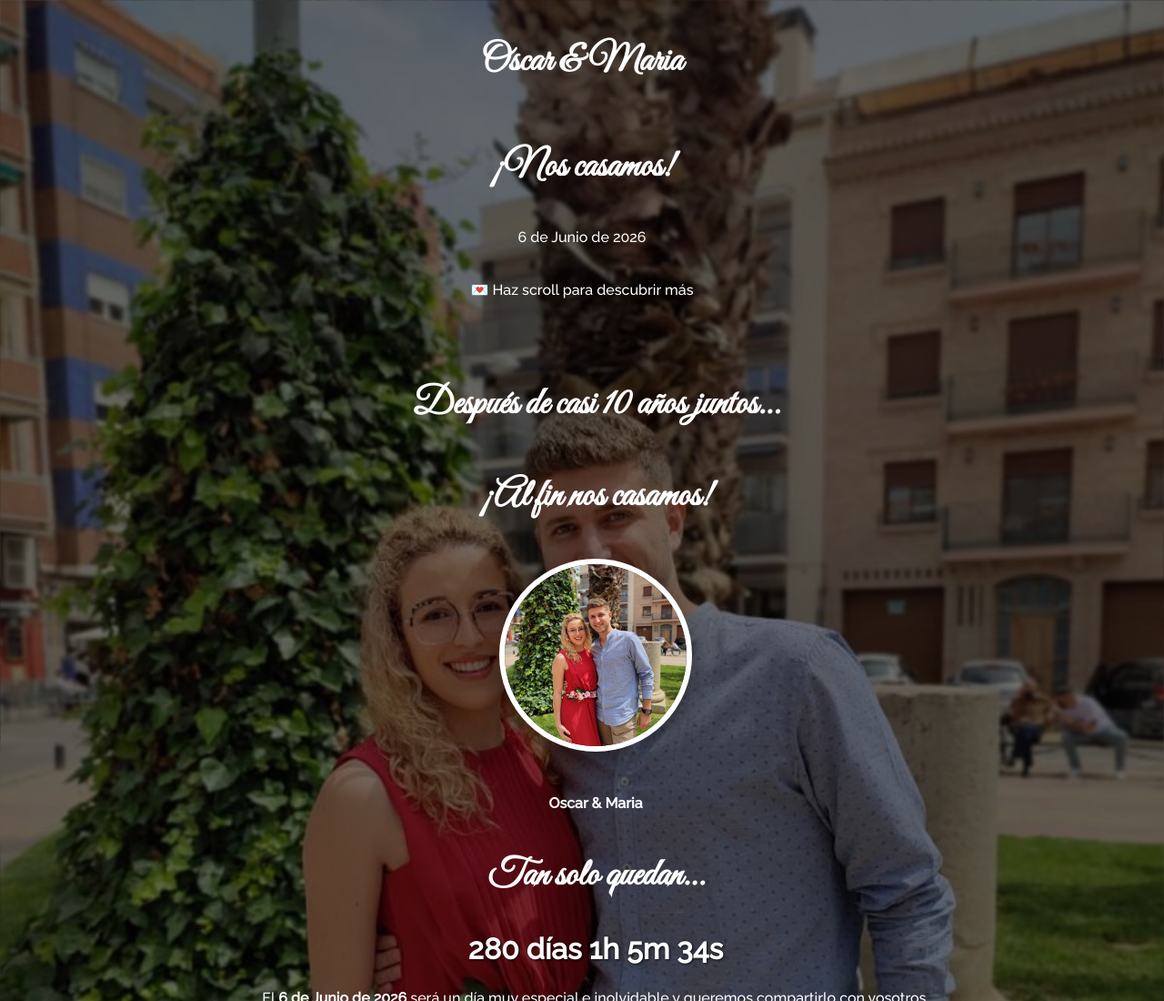
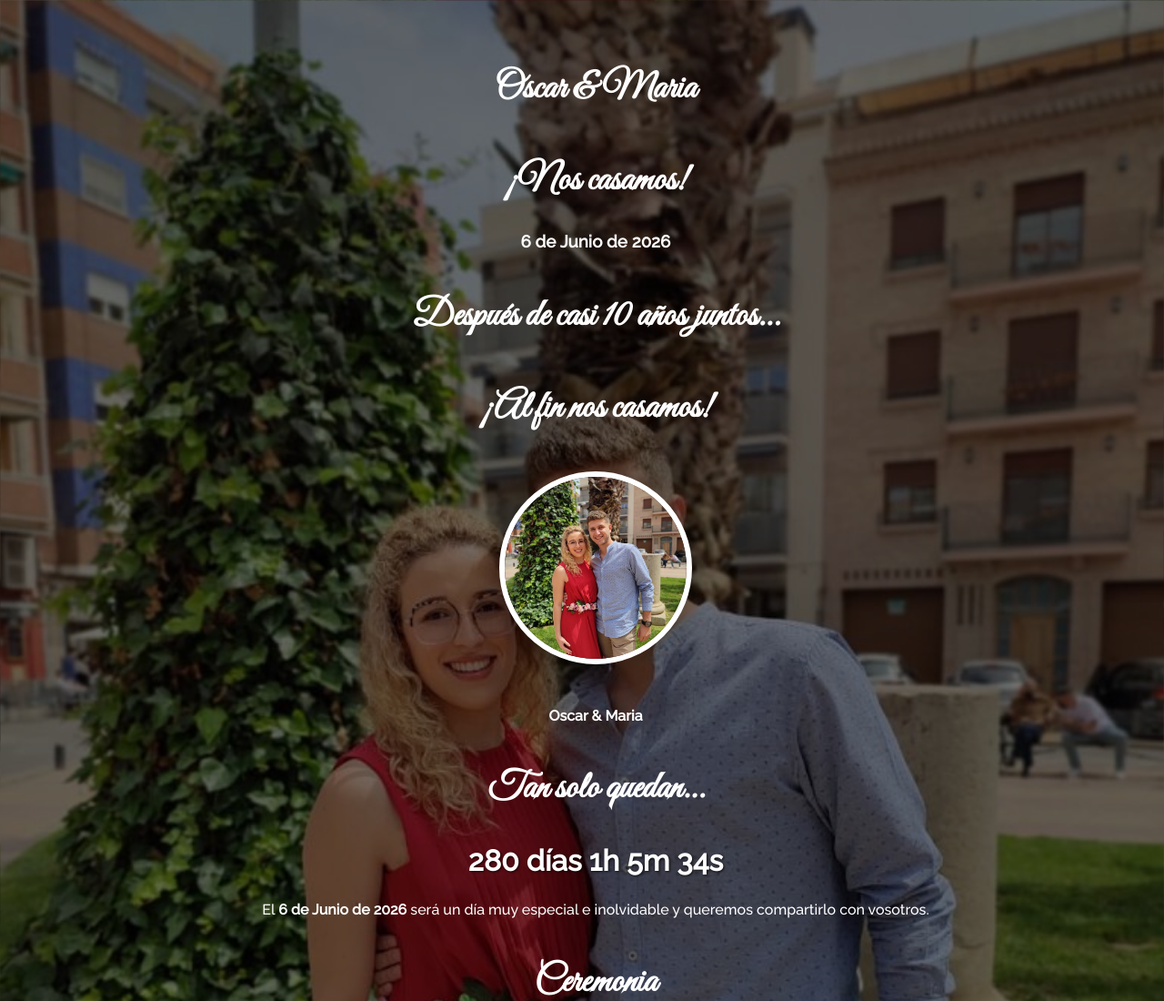
Before and after one commit to mazuecos3/boda-oscar-maria, a plain HTML site: page index.html in a window 1280 px wide. Shown: the top 1100 px of the page at 91% size. Drawn offline with Linux system fonts and the light colour scheme.

Commit message:
Add files via upload

```diff
--- a/index.html
+++ b/index.html
@@ -167,16 +167,15 @@ h1, h2 {
 </head>
 <body>
 
-  <!-- HERO -->
-  <section class="hero">
-    <h1>Oscar & Maria</h1>
-    <h2>¡Nos casamos!</h2>
-    <p>6 de Junio de 2026</p>
-    <p>💌 Haz scroll para descubrir más</p>
-  </section>
 
   <!-- CONTENIDO PRINCIPAL -->
   <section class="content">
+
+    <h1>Oscar & Maria</h1>
+    <h2>¡Nos casamos!</h2>
+    <h3>6 de Junio de 2026</h3>
+
+
 
     <h2>Después de casi 10 años juntos…</h2>
     <h2>¡Al fin nos casamos!</h2>
```
